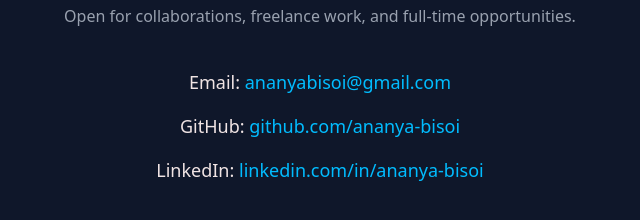
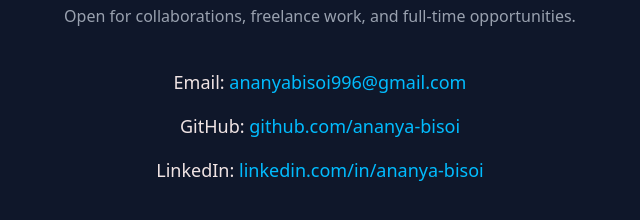
Before and after one commit to ananya-bisoi/portfolio, a website: page index.html in a window 1280 px wide. Shown: the part 2254-2474 px from the top of the page, 320-960 px from the left. Drawn offline with Linux system fonts and the light colour scheme.

Commit message:
Update Portfolio

```diff
--- a/index.html
+++ b/index.html
@@ -136,8 +136,8 @@
 
     <div class="space-y-4 text-lg">
       <p>Email:
-        <a href="mailto:ananyabisoi@gmail.com" class="text-sky-400 hover:underline">
-          ananyabisoi@gmail.com
+        <a href="mailto:ananyabisoi996@gmail.com" class="text-sky-400 hover:underline">
+          ananyabisoi996@gmail.com
         </a>
       </p>
       <p>GitHub:
```
